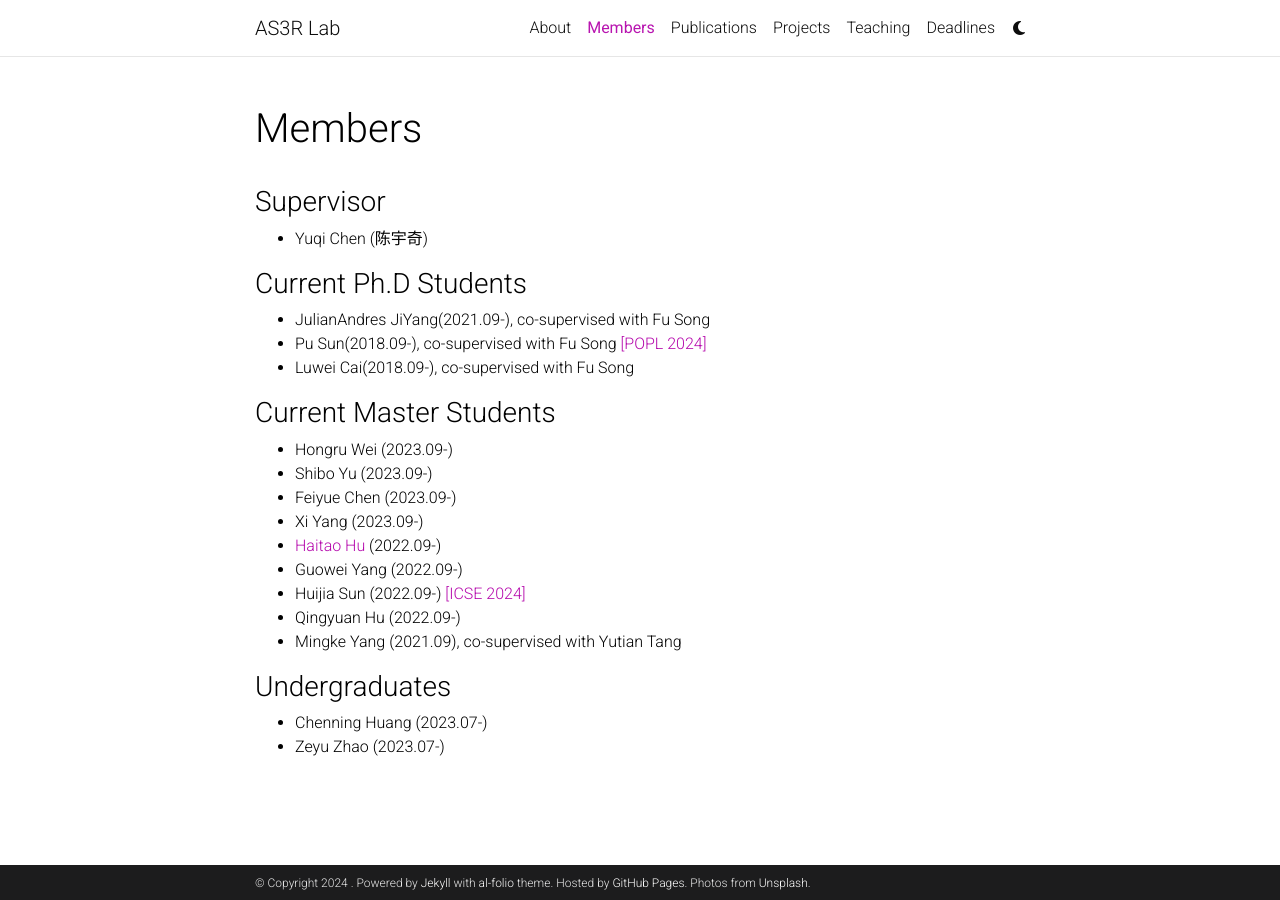
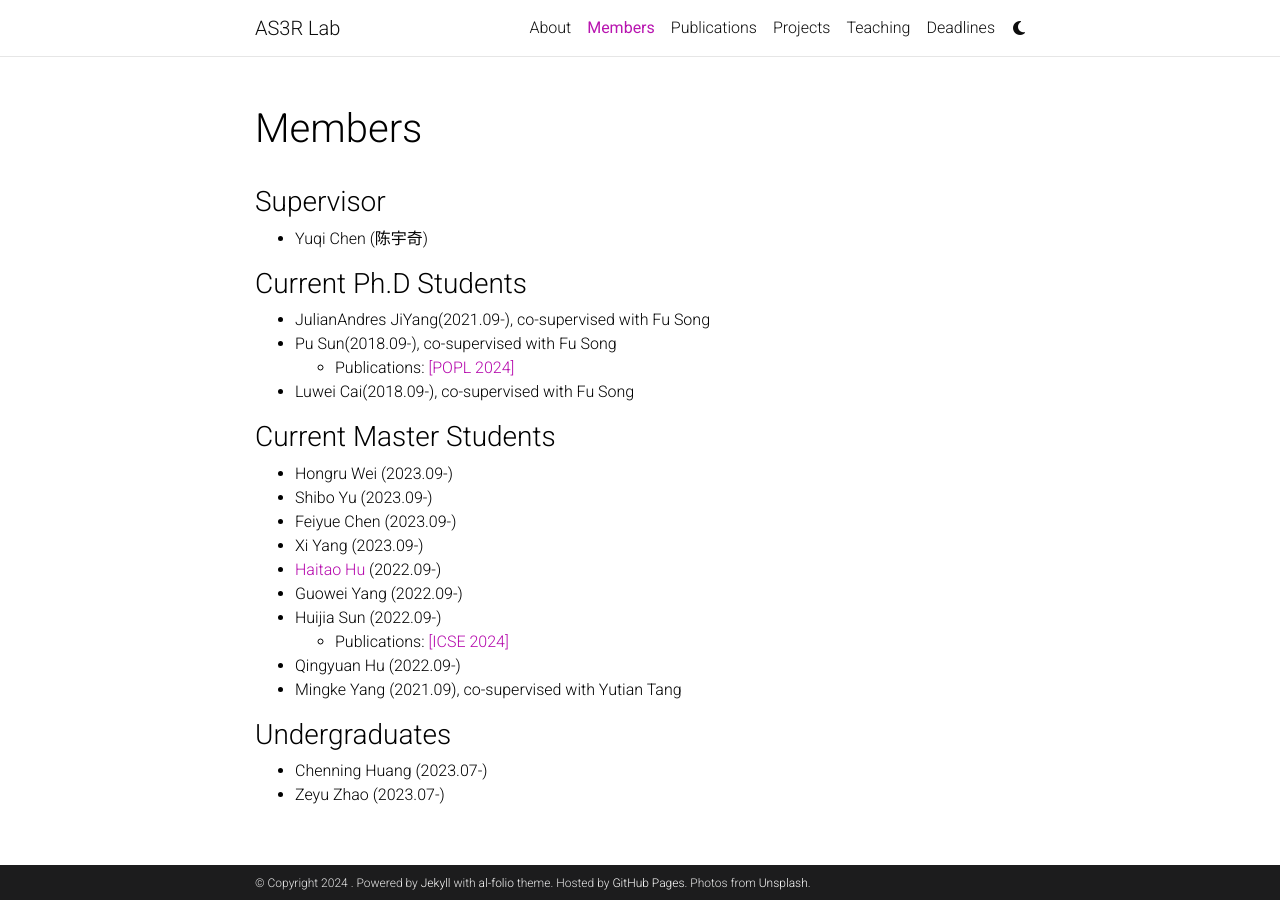
Before and after one commit to AS3RLab/AS3RLab.github.io, a Jekyll site: the page built from _pages/members.md, in a window 1280 px wide. Built offline with Jekyll 4.4.1, drawn with Linux system fonts in a browser that asks for light colours; comment, search, counter and statistics services are not loaded; a style sheet for code colours, icons or effects is not loaded.

Commit message:
change members pub

```diff
--- a/_pages/members.md
+++ b/_pages/members.md
@@ -14,7 +14,8 @@
 ### Current Ph.D Students
 
 * JulianAndres JiYang(2021.09-), co-supervised with Fu Song
-* Pu Sun(2018.09-), co-supervised with Fu Song    [[POPL 2024]](https://dl.acm.org/doi/10.1145/3632871)
+* Pu Sun(2018.09-), co-supervised with Fu Song
+    * Publications: [[POPL 2024]](https://dl.acm.org/doi/10.1145/3632871)
 * Luwei Cai(2018.09-), co-supervised with Fu Song
 
 ### Current Master Students
@@ -32,7 +33,8 @@
 * Xi Yang (2023.09-)
 * [Haitao Hu](https://m4p1e.com/) (2022.09-)
 * Guowei Yang (2022.09-)
-* Huijia Sun (2022.09-) [[ICSE 2024]](https://acav2023.github.io/)
+* Huijia Sun (2022.09-)
+    * Publications: [[ICSE 2024]](https://acav2023.github.io/)
 * Qingyuan Hu (2022.09-)
 * Mingke Yang (2021.09), co-supervised with Yutian Tang
 
```
Also changed, not shown: 4 other files.
